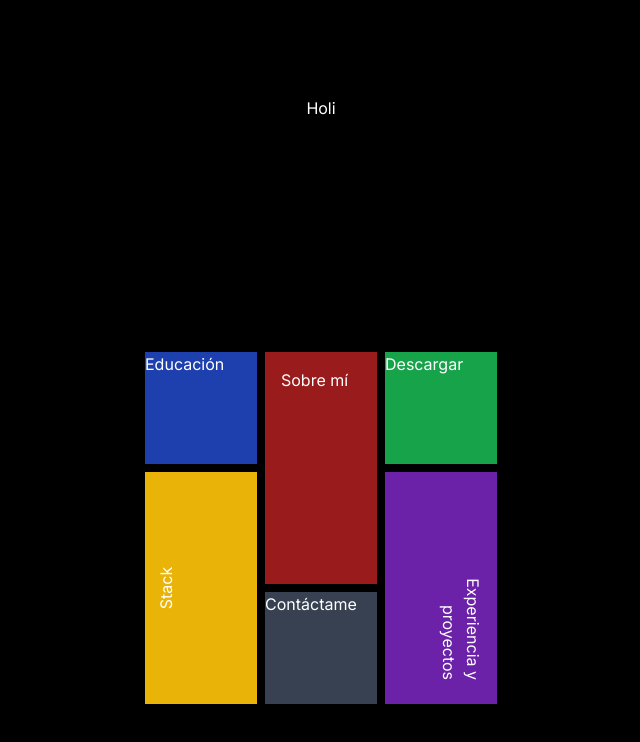
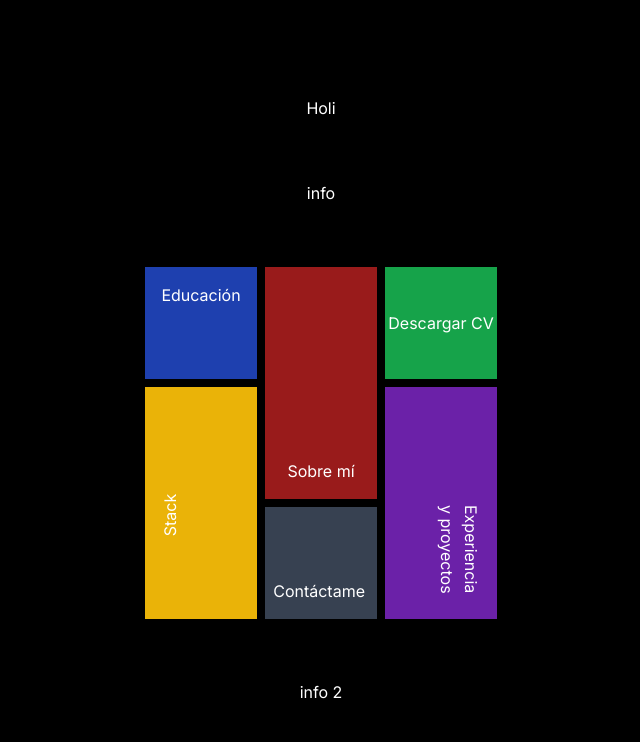
Before and after one commit to MaidedPonce/maidedpo, a Next.js app: page / in a window 1280 px wide. Shown: the top 742 px of the page, without its empty margins (319-959 px from the left). Built offline with nearby package versions, Linux system fonts and the light colour scheme.

Commit message:
Adding animations

```diff
--- a/src/components/Animation.tsx
+++ b/src/components/Animation.tsx
@@ -3,28 +3,20 @@ import React from 'react'
 import { motion } from 'framer-motion'
 
 interface Props {
-  color: string
-  text: string
+    gridProps: {
+    color: string
+    className?: string
+    stroke: string
+    text: string
+    rotate: string
+    bg: string
+    textStyle?: string
+  }
+  showStroke: boolean
 }
 
-interface elementProps {
-  [key: string]: {
-    bg: string
-    color: string
-    stroke: string
-  }
-}
-
-const elementValues: elementProps = {
-  red: {
-    bg: '#991b1b',
-    color: 'white',
-    stroke: '#690707',
-  },
-}
-
-const Animation = ({ color, text }: Props) => {
-  const palette = elementValues[color]
+const Animation = ({ gridProps, showStroke }: Props) => {
+  const { color, rotate, stroke, bg, text, textStyle } = gridProps
   const draw = {
     default: {
       pathLength: 0,
@@ -32,37 +24,37 @@ const Animation = ({ color, text }: Props) => {
       stroke: 'white',
       transition: { duration: 0.5, ease: 'easeOut' },
     },
-    hover: {
+    animate: {
       pathLength: 1,
       opacity: 1,
       transition: {
         pathLength: { type: 'spring', duration: 1.5, bounce: 0 },
         opacity: { duration: 0.01 },
       },
-      stroke: palette?.stroke,
+      stroke: stroke,
     },
   }
   const textVariants = {
     default: {
-      color: palette?.color,
+      color: color,
       fontSize: '1rem',
-      transform: 'scale(1)',
+      transform: `scale(1) ${rotate}`,
     },
-    hover: {
+    animate: {
       transition: {
         duration: 0.3,
       },
-      transform: 'scale(1.09)',
+      color: 'black'
     },
   }
+
   return (
     <motion.div
-      whileHover='hover'
       initial='default'
-      animate='default'
+      animate={showStroke ? 'animate' : 'default'}
       className='relative h-full cursor-pointer'
     >
-      <motion.p variants={textVariants} className='absolute m-4 select-none'>
+      <motion.p variants={textVariants} className={`absolute select-none ${textStyle}`}>
         {text}
       </motion.p>
       <motion.svg className='h-full w-full' xmlns='http://www.w3.org/2000/svg'>
@@ -70,7 +62,7 @@ const Animation = ({ color, text }: Props) => {
           width='100%'
           height='100%'
           strokeWidth={10}
-          stroke={palette?.bg}
+          stroke={bg}
           fill='none'
           variants={draw}
         />
--- a/src/components/Grid.tsx
+++ b/src/components/Grid.tsx
@@ -1,54 +1,147 @@
 'use client'
 import React, { useState } from 'react'
-import { motion } from 'framer-motion'
+import { easeIn, motion } from 'framer-motion'
 import { Animation } from './Animation'
+
+interface colorProps {
+  [key: string]: {
+    bg: string
+    color: string
+    stroke: string
+    rotate: string
+    className: string
+    text: string
+    textStyle?: string
+  }
+}
+
+const GRIDS: colorProps = {
+  blue: {
+    bg: '#1E40AF',
+    color: 'white',
+    stroke: '#0c2473',
+    rotate: '',
+    className: 'row-span-1 col-start-1 row-start-1 h-28 w-28',
+    text: 'Educación',
+    textStyle: 'flex h-full w-full items-start justify-center mt-4',
+  },
+  red: {
+    bg: '#991b1b',
+    color: 'white',
+    stroke: '#690707',
+    rotate: '',
+    className: 'row-span-2 row-start-1 col-start-2 h-full w-28',
+    text: 'Sobre mí',
+    textStyle: 'flex pb-4 h-full w-full justify-center items-end',
+  },
+  gray: {
+    bg: '#374151',
+    color: 'white',
+    stroke: '#16263f',
+    rotate: '',
+    className: 'row-span-1 col-start-2 h-28 w-28',
+    text: 'Contáctame',
+    textStyle: 'flex w-full h-full justify-end items-end pb-4 pr-3',
+  },
+  green: {
+    bg: '#16A34A',
+    color: 'white',
+    stroke: '#0e5428',
+    rotate: '',
+    className: 'row-span-1 col-start-3 row-start-1 h-28 w-28',
+    text: 'Descargar CV',
+    textStyle: 'flex items-center h-full justify-center w-full',
+  },
+  purple: {
+    bg: '#6B21A8',
+    color: 'white',
+    stroke: '#360d57',
+    rotate: 'rotate(90deg)',
+    className:
+      'flex items-end justify-end row-span-2 col-start-3 row-start-2 h-full w-28',
+    text: 'Experiencia y proyectos',
+    textStyle: 'top-2/4 bottom-0 pt-4 pr-4',
+  },
+  yellow: {
+    bg: '#EAB308',
+    color: 'white',
+    stroke: '#6e5507',
+    rotate: 'rotate(-90deg)',
+    className:
+      'flex items-center row-span-2 row-start-2 col-start-1 h-full w-28',
+    text: 'Stack',
+    textStyle: 'top-2/4 ml-1',
+  },
+}
 
 const Grid = () => {
   const [showCard, showInfo] = useState(false)
+  const grids = Object.values({ ...GRIDS })
+  const keys = Object.keys({ ...GRIDS })
   const draw = {
-    show: (i) => {
+    show: (i: any) => {
       return {
         transform: 'translateY(0)',
+        transition: {
+          duration: 0.5,
+          delay: 0.5,
+          ease: 'easeInOut',
+        },
       }
     },
-    move: (i) => {
+    move: (i: any) => {
+      const down = ['green', 'blue', 'yellow', 'purple']
+      // const up = ['aboutme', 'contactme']
+      const props = {
+        transition: {
+          duration: 0.75,
+          delay: 0.2,
+          ease: 'easeInOut',
+        },
+        opacity: 0.5,
+      }
+      if (down.includes(i)) {
         return {
+          ...props,
+          transform: 'translateY(20rem)',
+        }
+      } else {
+        return {
+          ...props,
           transform: 'translateY(-20rem)',
+        }
       }
     },
   }
   console.log(showCard)
   return (
+    <>
+      <div className='h-full'>info</div>
       <div className='grid grid-cols-3 gap-2 grid-rows-3 h-auto w-auto'>
-      <div className='bg-blue-800 row-span-1 col-start-1 h-28 w-28'>
-        <span>Educación</span>
-      </div>
-      <div className='bg-yellow-500 flex items-center row-span-2 col-start-1 h-full w-28'>
-        <span className='block -rotate-90'>Stack</span>
-      </div>
+        {grids.map((grid, index) => {
+          return (
             <motion.div
-        custom={1}
             variants={draw}
             animate={showCard ? 'move' : 'show'}
-        id='sobre-mi'
-        onClick={() => showInfo(!showCard)}
-        className='bg-red-800 row-span-2 row-start-1 col-start-2 h-full w-28'
+              onClick={() => {
+                showInfo(!showCard)
+              }}
+              className={grid.className}
+              style={
+                showCard
+                  ? { background: 'transparent' }
+                  : { background: grid.bg }
+              }
+              custom={keys[index]}
+              key={index}
             >
-        {/* <span className='text-white'>Sobre mí</span> */}
-        <Animation color='red' text='Sobre mí' />
+              <Animation gridProps={{ ...grid }} showStroke={showCard} />
             </motion.div>
-      <div className='bg-gray-700 row-span-1 col-start-2 h-28 w-28'>
-        <span>Contáctame</span>
+          )
+        })}
       </div>
-      <div className='bg-green-600 row-span-1 col-start-3 row-start-1 h-28 w-28'>
-        <span>Descargar</span>
-      </div>
-      <div className='bg-purple-800 flex items-end justify-end row-span-2 col-start-3 row-start-2 h-full w-28'>
-        <span className='block relative left-5 -top-[3.5rem] rotate-90 text-end text-white'>
-          Experiencia y proyectos
-        </span>
-      </div>
-    </div>
+      <div className='h-full'>info 2</div>
+    </>
   )
 }
 
```
Lines whose indentation alone changed are shown as unchanged.
